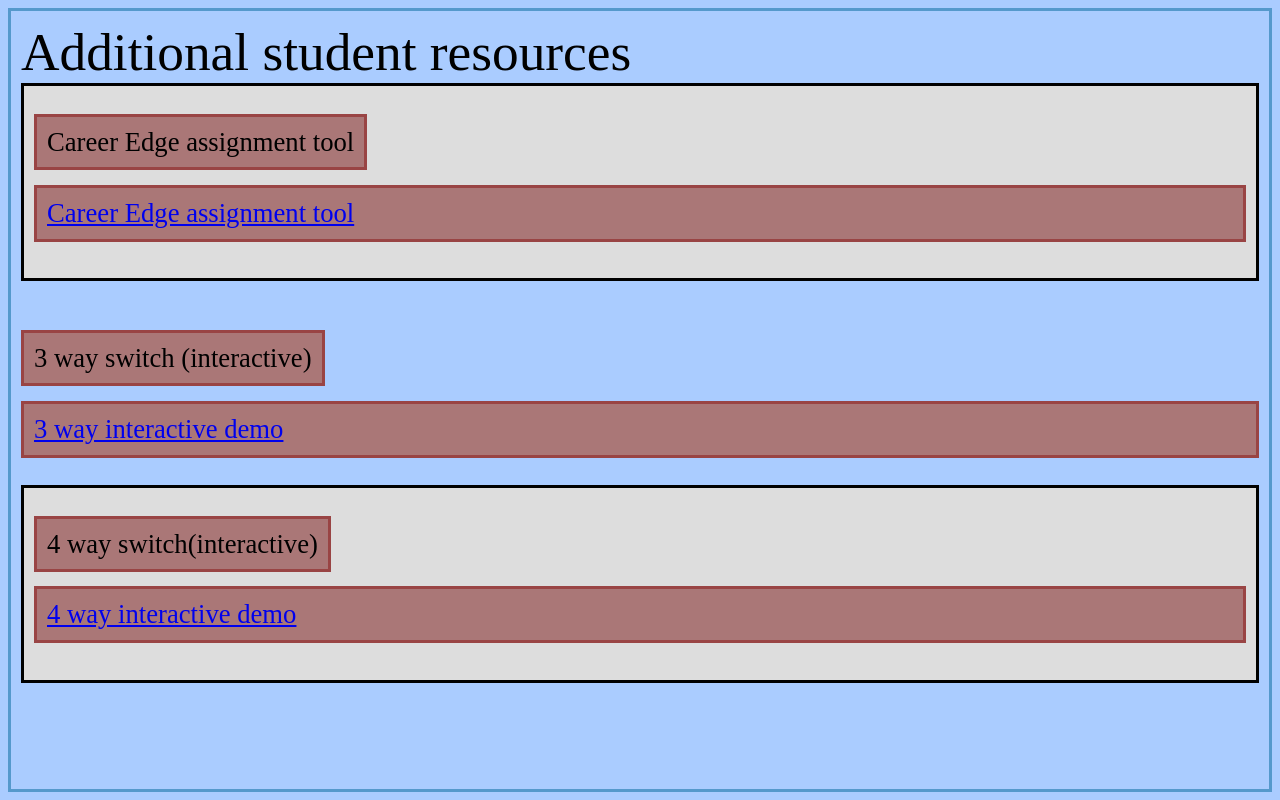
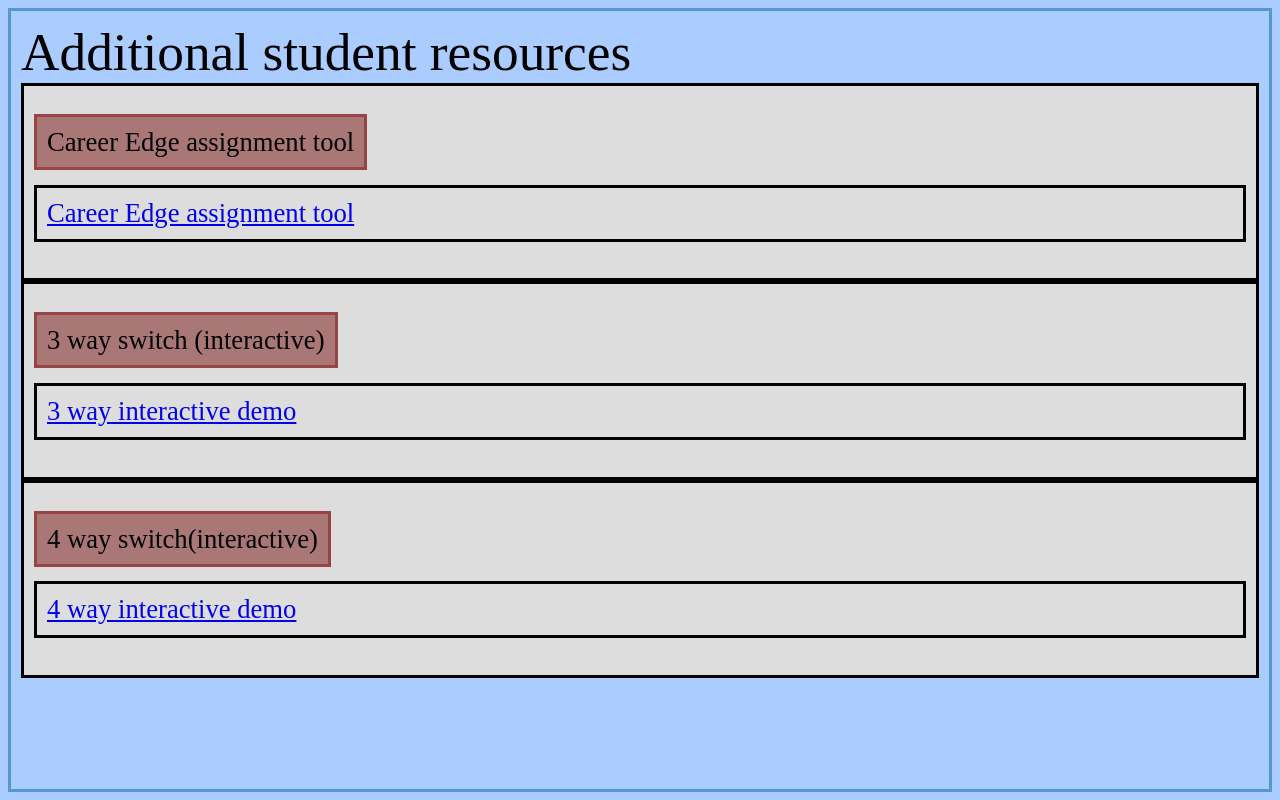
Before and after one commit to Mr-Costello/home, a plain HTML site: page index.html in a window 1280 px wide. Drawn offline with Linux system fonts and the light colour scheme.

Commit message:
Update index.html

```diff
--- a/index.html
+++ b/index.html
@@ -2,7 +2,7 @@
 <body>
 <body>
 <style>
-div{
+p,div{
    padding:10px;
    font-size:20pt;
 
@@ -16,7 +16,7 @@ body{
    background-color:#aaccff;
    border:3px solid #5599cc;
 }
-p,h{
+h{
    padding:10px;
    font-size:20pt;
 
@@ -34,7 +34,7 @@ Additional student resources
 </p>
 
 </div>
-
+  <div>
   <br>
   <h>3 way switch (interactive)</h>
 <br>
```
